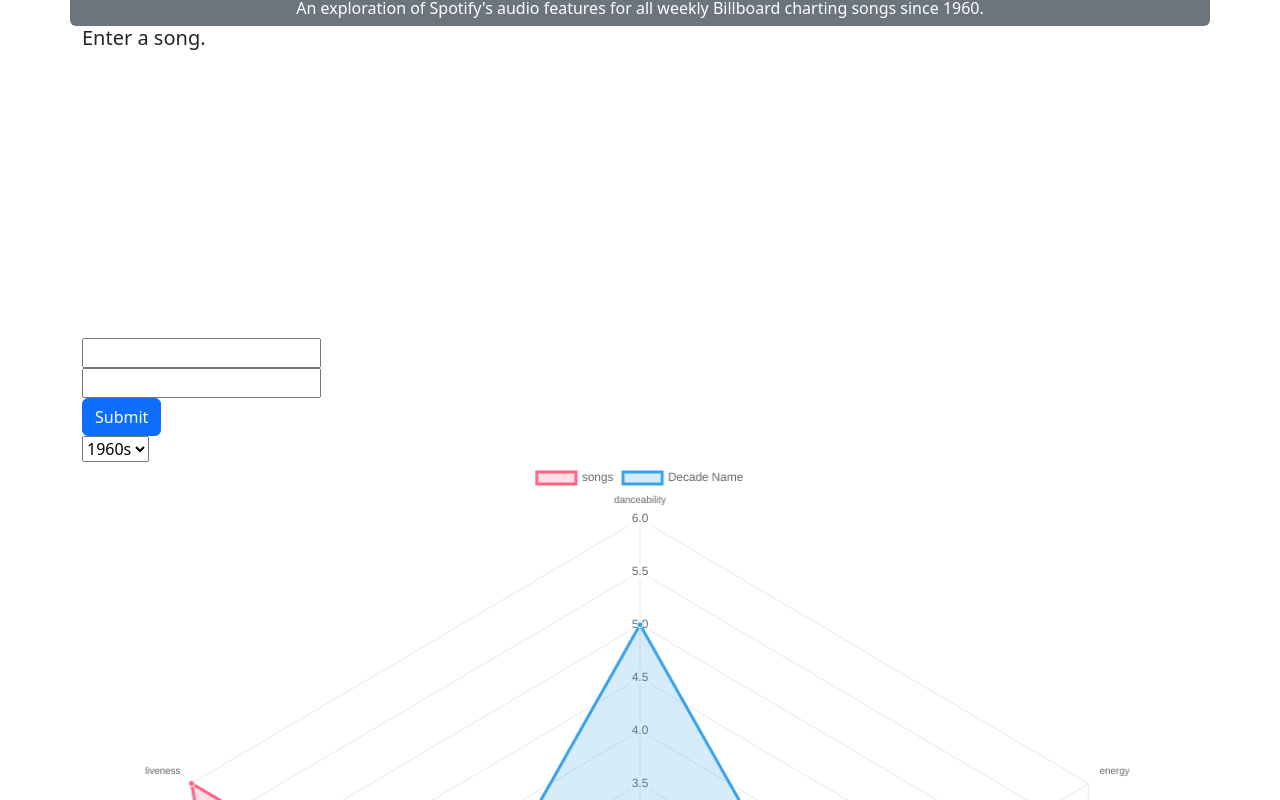
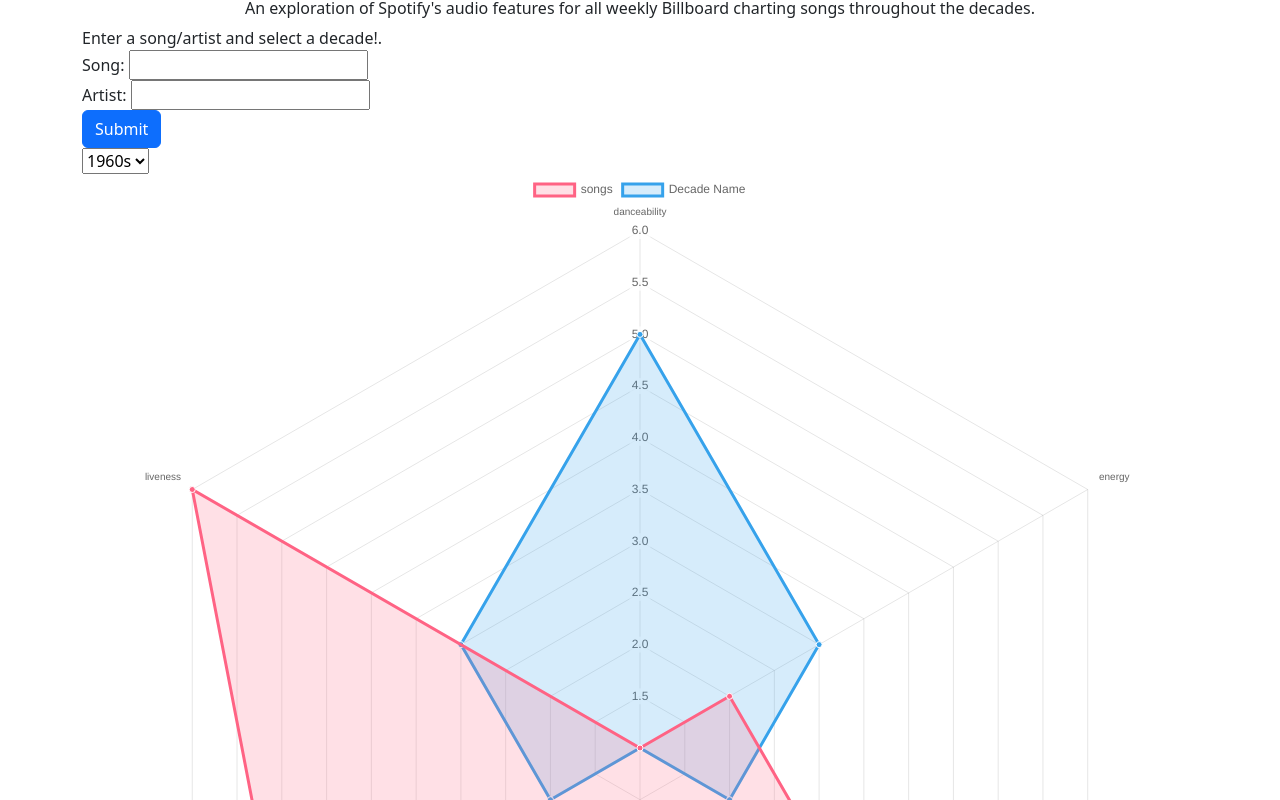
Before and after one commit to basse058/billboard_v2, a plain HTML site: page templates/index.html in a window 1280 px wide. Shown: the part 85-885 px from the top of the page. Drawn offline with nearby package versions, Linux system fonts and the light colour scheme.

Commit message:
Added bootstrap container grid to html

```diff
--- a/static/js/app.js
+++ b/static/js/app.js
@@ -112,6 +112,8 @@ buttonSubmit.addEventListener("click", (event) => {
         console.log(searchSpotifyData)
       })
     }
+
+    d3.select("#state-school-count").text(`${schoolCount} schools in ${state}`);
   }
     // songData = cleanData(rawSongData)
     // radarChart.data.datasets[0].data = songData;
--- a/templates/index.html
+++ b/templates/index.html
@@ -20,75 +20,31 @@
 
   <div class="container">
     <div class="row">
-      <div class="col-md-12 jumbotron jumbotron text-center mt-4 pt-1 bg-secondary text-white rounded">
+      <div class="col-md-12 jumbotron jumbotron text-center mt-4 pt-1 rounded">
         <h1>Billboard Top 100: Audio Features by the Decades</h1>
-        <h6>An exploration of Spotify's audio features for all weekly Billboard charting songs since 1960.</h6>
+        <h6>An exploration of Spotify's audio features for all weekly Billboard charting songs throughout the decades.</h6>
       </div>
     </div>
 
-    <div class="row metadata-row">
-      <div class="map-data-section col-md-6 h-100 align-items-center justify-content-center">
+    <div class="row">
       <div class="panel panel-primary">
         <div class="panel-heading">
-              <h5 class="panel-title">Enter a song.</h5>
+          <h7 class="panel-title">Enter a song/artist and select a decade!.</h7>
         </div>
-            <div id="sample-metadata" class="panel-body">
-              <p id="state-school-count"></p>
-              <p id="county-school-count"></p>
-              <p id="walkability-score"> </p>
-              <p id="student-pop"> </p>
-              <p id="total-pop"> </p>
+        <div id="enter-info" class="panel-body">
+          <div >
+            <label>Song: </label>
+            <input type= "search" id= "search-song" label="Song">
           </div>
-          </div>
-          <div id="map-container-fluid">
-            <div id="map-frame">
-              <div id="map"></div>
-            </div>
-          </div>
-      </div>
-
-      <div class="chart-container col-md-6">
-          <div class="bar-frame">
-            <canvas id="bar-chart"></canvas>
-          </div>
-          <div class="scatter-frame">
-            <canvas id="scatter-plot"></canvas>
-          </div>
-      </div>
-    </div>
-
-    <!-- <div class="row">
-      <div class="col-md-1"></div>
-      <div class="col-md-10">
-        <div class="description text-center">
-          <p class="description-info">The national median walkability index by county is 6.30.
-            The county averages range from 1 to 15.96.<br>
-            We defined the walkability index ranges based on the following values and percentiles of the county average walkability index:<br>
-            <strong>Least walkable:</strong> 0-4.48 (0-10%) <br>
-            <strong>Below average:</strong> 4.48-5.56 (10-35%)<br>
-            <strong>Average walkability:</strong> 5.56-6.53 (35-65%)<br>
-            <strong>Above Average:</strong> 6.53-9.10 (65-90%)<br>
-            <strong>Most walkable:</strong> 9.10-20 (90-100%)
-          </p>
-        </div>
-      </div>
-      <div class="col-md-1"></div>
-    </div> -->
-
-  <body>
-    <!-- Search form -->
-    <div>
-      <input type= search id= search-song>
-    </div>
-    <div>
-      <input type= search id= search-artist>
+          <div">
+            <label>Artist: </label>
+            <input type= "search" id= "search-artist" label="Artist">
           </div>
           <div>
             <button class="btn btn-primary" type="submit" id=submit name="submit">Submit</button>
           </div>
 
-<!-- ----------------------------------------- -->
-
+          <div>
             <select id="decade">
               <option value="1960s">1960s</option>
               <option value="1970s">1970s</option>
@@ -98,15 +54,30 @@
               <option value="2010s">2010s</option>
             </select>
           </div>
+        </div>
+      </div>
 
-    <div class="container">
-      <div class="row">
+      <div class="chart-container">
         <canvas id="radar-compare"></canvas>
       </div>
+    </div>
+
     <div class="row">
       <canvas id="featuresChart"></canvas>
     </div>
   </div>
+
+  <body>
+
+
+    </div>
+
+<!-- ----------------------------------------- -->
+
+
+    </div>
+
+
 
 
     <!-- Linking JS to Bootstrap and all -->
```
Also changed, not shown: 1 other file. Lines whose indentation alone changed are shown as unchanged.
